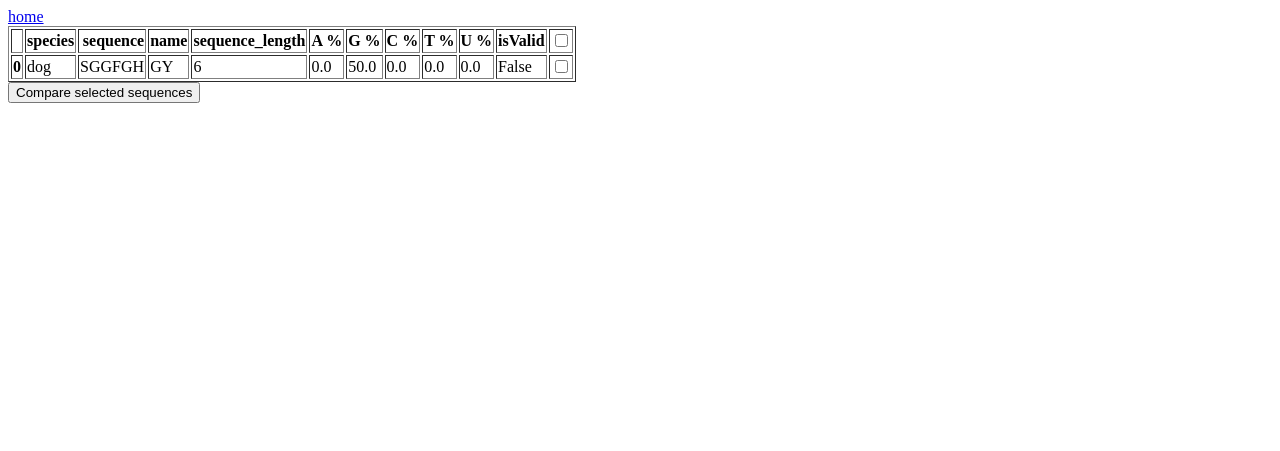
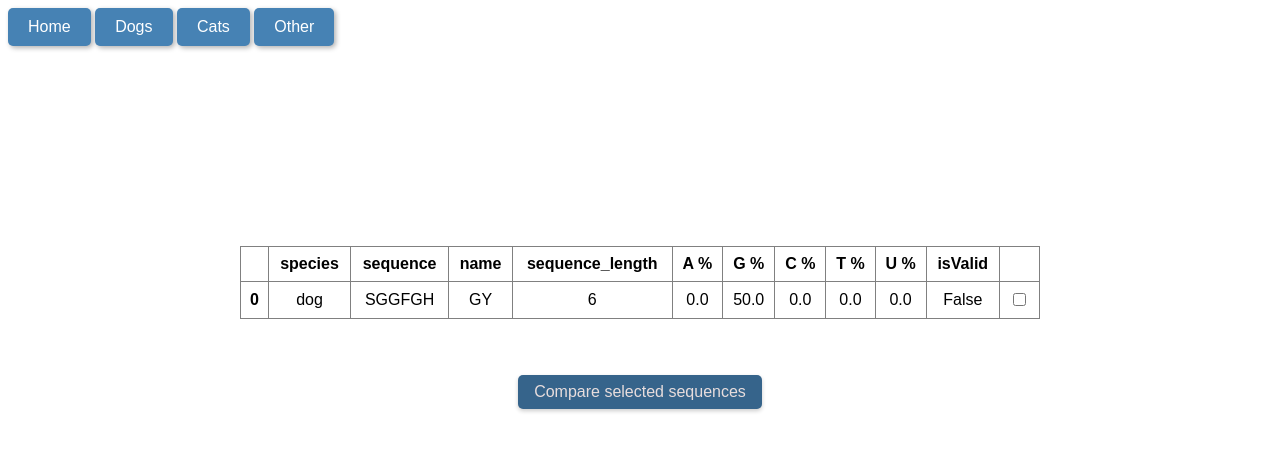
Before and after one commit to MilenaJasiolek/Sequencer, a Django app: page /dog in a window 1280 px wide. Shown: the top 451 px of the page. Run offline with Django 4.2, Linux system fonts and the light colour scheme; data comes from the database, SQL or seed files in the repository; both versions use the stored data as it was after the commit.

Commit message:
add style css to tables and  navigation in each subpage

```diff
--- a/pandasdemo/urls.py
+++ b/pandasdemo/urls.py
@@ -7,4 +7,5 @@ urlpatterns = [
     path('dog', views.dog, name="dog"),
     path('cat', views.cat, name="cat"),
     path('other', views.other, name="other"),
+    path('info', views.info, name='info'),
 ]
--- a/pandasdemo/views.py
+++ b/pandasdemo/views.py
@@ -7,10 +7,10 @@ def home(request):
     return render(request,'home.html')
 # create views
 def dog(request):
-    dogItems = Sequencer.objects.filter(species="dog").values()
+    dogItems = Sequencer.objects.filter(species="dog").values();
     df = createPandasTable(pd.DataFrame(dogItems))
     mydict={
-    "df":df.to_html()
+        "df": df.to_html()
     }
     return render(request,'table.html',context=mydict)
 
@@ -18,16 +18,19 @@ def cat(request):
     catItems = Sequencer.objects.filter(species="cat").values()
     df = createPandasTable(pd.DataFrame(catItems))
     mydict={
-    "df":df.to_html()
+        "df": df.to_html()
     }
     return render(request,'table.html',context=mydict)
 
 
 def other(request):
-    otherItems = Sequencer.objects.all().values()
+    excluded_species = ['dog', 'cat']
+    otherItems = Sequencer.objects.exclude(species__in=excluded_species).values()
     df = createPandasTable(pd.DataFrame(otherItems))
-
     mydict = {
         "df": df.to_html()
     }
     return render(request,'table.html',context=mydict)
+
+def info(request):
+    return render(request, 'info.html')
--- a/templates/table.html
+++ b/templates/table.html
@@ -5,9 +5,115 @@
     <meta http-equiv="X-UA-Compatible" content="IE=edge" />
     <meta name="viewport" content="width=device-width, initial-scale=1.0" />
     <title>Sequences table</title>
+    <style>
+      * {
+            font-family: sans-serif;
+          }
+          body {
+            position: relative;
+          }
+          .button-container {
+            text-align: center;
+            position: absolute;
+            left: 50%;
+            transform: translateX(-50%);
+            z-index: 2; /* Ustawienie indeksu z dla przycisków */
+          }
+          a.button {
+            display: inline-block;
+            padding: 10px 20px;
+            background-color: #4682b4;
+            color: #fff;
+            text-decoration: none;
+            border-radius: 5px;
+            box-shadow: 2px 2px 5px rgba(0, 0, 0, 0.3);
+            transition: background-color 0.3s ease;
+          }
+
+          a.button:hover {
+            background-color: #35648d;
+          }
+
+          /* Dodatkowe style dla tabeli */
+          table {
+            border-collapse: collapse;
+            width: 100%;
+            max-width: 800px;
+            margin: 0 auto;
+            text-align: center;
+            margin-top: 25vh;
+          }
+
+          table td {
+            width: auto;
+            white-space: nowrap;
+            overflow: hidden;
+            text-overflow: ellipsis;
+          }
+          th,
+          td {
+            padding: 0.5rem;
+            text-align: center;
+            color: black;
+          }
+
+          th {
+            font-weight: bold;
+          }
+
+          tbody tr:nth-child(even) {
+            background-color: #78909c;
+          }
+
+          .sequences-compare {
+            display: flex;
+            flex-direction: column;
+            align-items: center;
+            margin-top: 2rem;
+            padding: 0.5rem 1rem;
+            font-size: 1rem;
+            background-color: #cadetblue;
+            color: white;
+            border: none;
+            border-radius: 5px;
+            cursor: pointer;
+          }
+
+          .sequence-compare__button {
+            margin-top: 1rem;
+            padding: 0.5rem 1rem;
+            font-size: 1rem;
+            background-color: #36648b;
+            color: rgb(232, 221, 221);
+            border: none;
+            border-radius: 5px;
+            cursor: pointer;
+            box-shadow: 0 2px 4px rgba(0, 0, 0, 0.2);
+          }
+
+          .sequence-compare__button:hover {
+            background-color: #5c9dc7;
+            box-shadow: 0 4px 6px rgba(0, 0, 0, 0.2);
+          }
+
+          .sequence-compare__button:active {
+            background-color: #36648b;
+            box-shadow: 0 1px 2px rgba(0, 0, 0, 0.2);
+          }
+
+          p {
+            color: red;
+            font-weight: bold;
+            margin-top:
+    </style>
   </head>
   <body>
-    <div><a href="/">home</a></div>
+    <div>
+      <a href="/" class="button">Home</a>
+      <a href="/dog" class="button">Dogs</a>
+      <a href="/cat" class="button">Cats</a>
+      <a href="/other" class="button">Other</a>
+    </div>
     {{ df|safe }}
     <div class="sequences-compare">
       <div class="sequence-compare__result"></div>
@@ -17,13 +123,17 @@
     </div>
     <script>
       const trs = Array.from(document.querySelectorAll("tr"));
-      trs.forEach((tr) => {
+      trs.forEach((tr, index) => {
+        if (index === 0) {
+          tr.removeChild(tr.lastChild);
+        } else {
           const checkBoxTd = document.createElement("td");
           const checkbox = document.createElement("INPUT");
           checkbox.setAttribute("type", "checkbox");
           checkbox.setAttribute("class", "sequence-checkbox");
           checkBoxTd.appendChild(checkbox);
           tr.appendChild(checkBoxTd);
+        }
       });
 
       // logika od porownywania sekwencji
```
Also changed, not shown: templates/error.html (added, +11 -0 lines), templates/home.html (+45 -5 lines), templates/info.html (added, +98 -0 lines), db.sqlite3. Lines whose indentation alone changed are shown as unchanged.
